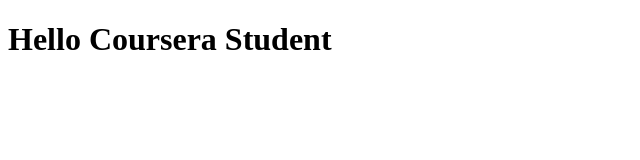
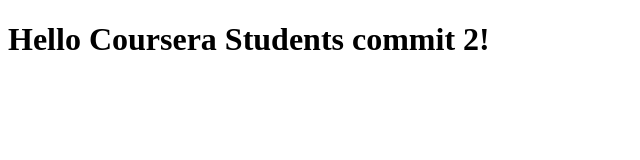
Before and after one commit to jkswolf/coursera-test, a plain HTML site: page index.html in a window 1280 px wide. Shown: the whole page, without its empty margins (0-640 px from the left). Drawn offline with Linux system fonts and the light colour scheme.

Commit message:
Next version of web file.

```diff
--- a/index.html
+++ b/index.html
@@ -5,6 +5,6 @@
     <title>Hello Coursera</title>
     </head>
     <body>
-        <h1>Hello Coursera Student</h1>
+        <h1>Hello Coursera Students commit 2!</h1>
     </body>
 </html>
```
